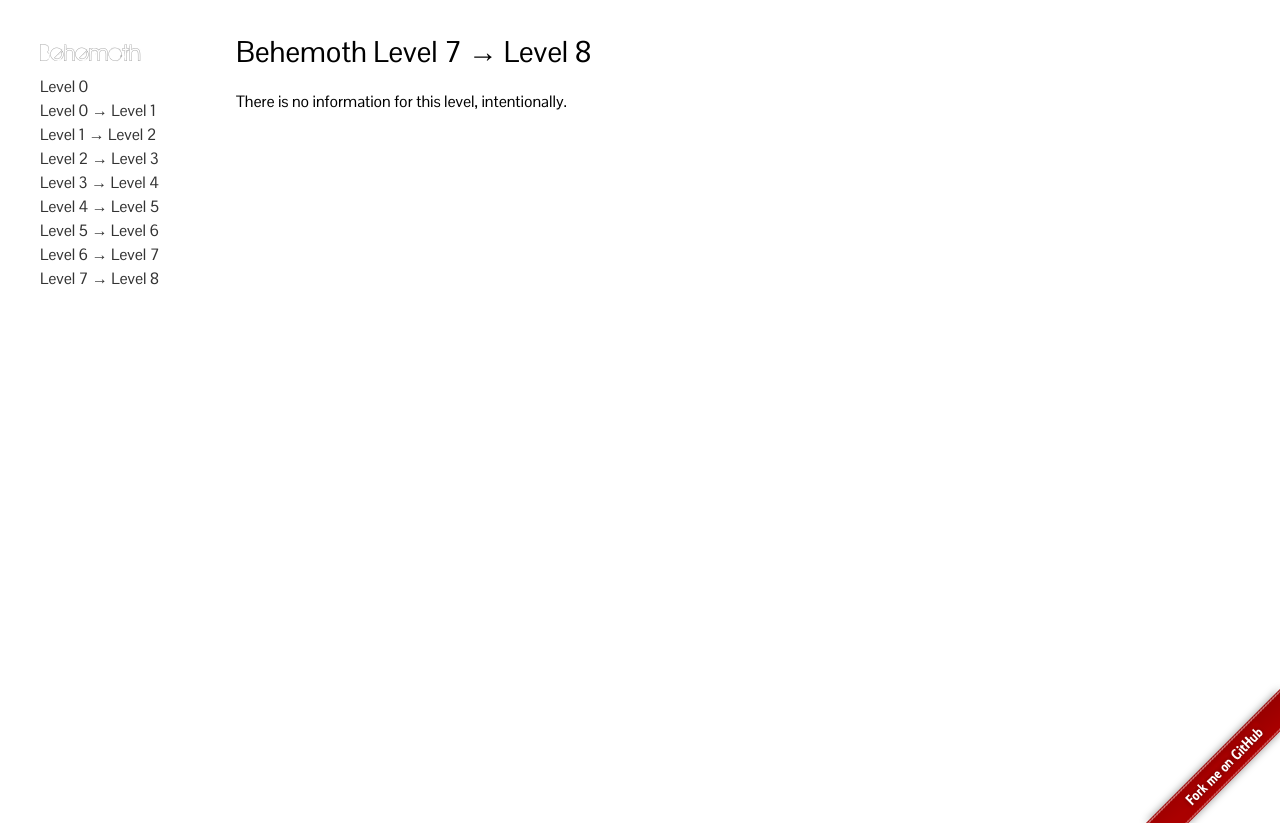
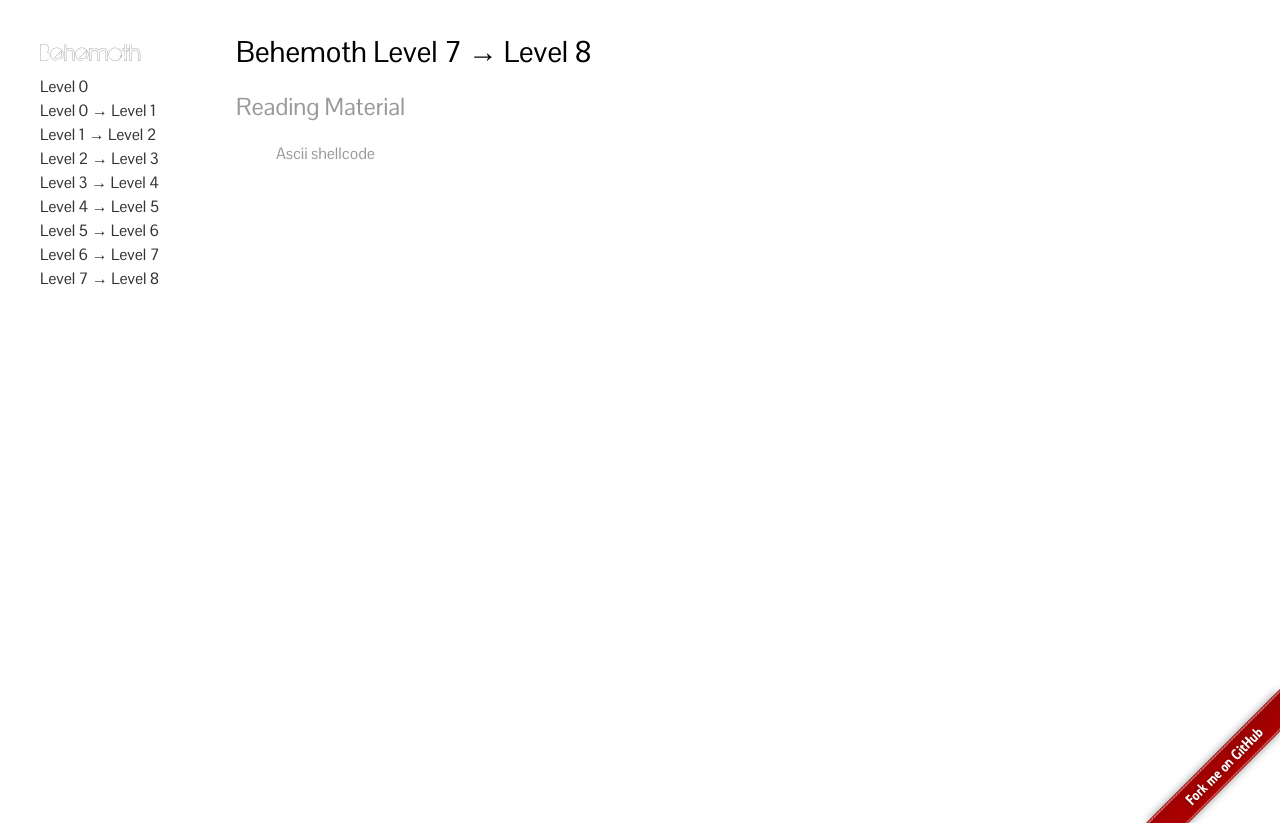
Before and after one commit to OverTheWireOrg/OverTheWire-website, a Jekyll site: the page built from wargames/behemoth/behemoth8.md, in a window 1280 px wide, cut to the strip 77-900 px from the top of the page. Built offline with Jekyll 4.4.1, drawn with Linux system fonts in a browser that asks for light colours.

Commit message:
add "Ascii shellcode" reading material

```diff
--- a/wargames/behemoth/behemoth8.md
+++ b/wargames/behemoth/behemoth8.md
@@ -3,4 +3,8 @@
 gamename: behemoth
 level: 8
 ---
-There is no information for this level, intentionally.
+Reading Material
+----------------
+- [Ascii shellcode][]
+
+[Ascii shellcode]: https://nets.ec/Ascii_shellcode
```
